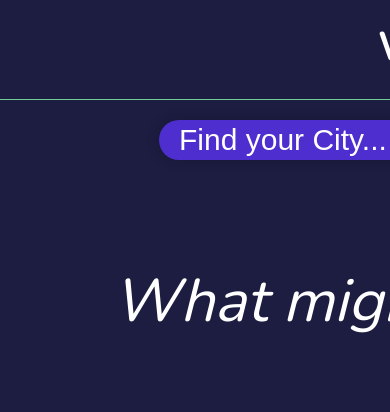
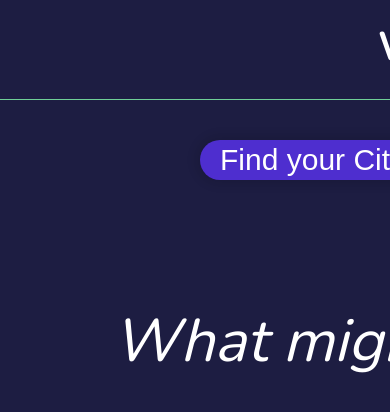
Before and after one commit to Omar-AT-Hashem/weatherly, a React (Create React App) app: page / in a window 390 px wide. Shown: the top 412 px of the page. Built offline with nearby package versions, Linux system fonts and the light colour scheme.

Commit message:
added media queries for responsive design

```diff
--- a/src/App.css
+++ b/src/App.css
@@ -3,6 +3,10 @@
     width: 1000px;
     margin: 20px auto;
     position: relative;
+    display: flex;
+    flex-direction: column;
+    align-items: center;
+    justify-content: center;
 }
 
 .display-cards-container{
@@ -10,4 +14,13 @@
     flex-wrap: wrap;
     flex-direction: column;
     align-items: center;
+    margin-top: 100px;
 }
+
+.waiting{
+    color: var(--text-color);
+    font-size: 60px;
+    margin-top: 100px;
+    font-style: italic;
+    text-align: center;
+}
--- a/src/App.js
+++ b/src/App.js
@@ -10,6 +10,7 @@ function App() {
   let [fiveDaysForecast, setFiveDaysForecast] = useState([]);
   let [apiLoad, setApiLoad] = useState(false);
   let [apiLoadDone, setApiLoadDone] = useState(false);
+  let [waiting, setWaiting] = useState(true);
 
   let days = [
     "Sunday",
@@ -45,6 +46,7 @@ function App() {
           console.log(data);
           setApiLoad(false);
           setApiLoadDone(true);
+          setWaiting(false);
         });
     } catch (err) {
       console.log(err);
@@ -131,8 +133,16 @@ function App() {
   return (
     <>
       <Header />
-      <SearchBar onCitySelect={handleCitySelect} />
-      <div className="display-cards-container">{displayCardsGenerator()}</div>
+      <div className="container">
+        <SearchBar onCitySelect={handleCitySelect} />
+        {waiting ? (
+          <div className="waiting">What might the weather be?</div>
+        ) : (
+          <div className="display-cards-container">
+            {displayCardsGenerator()}
+          </div>
+        )}
+      </div>
     </>
   );
 }
--- a/src/components/DisplayCard/DisplayCard.css
+++ b/src/components/DisplayCard/DisplayCard.css
@@ -70,3 +70,35 @@
 .temp{
     font-size: 60px;
 }
+
+@media only screen and (max-width: 415px) {
+    .display-card{
+        width: 414px;
+        height: 400px;
+        flex-direction: column;
+        justify-content: center;
+        align-items: center;
+
+    }
+
+    .icon-day-date-container{
+        display: flex;
+        flex-direction: column;
+        align-items: center;
+        justify-content: center;
+        padding: 20px;
+    }
+
+    .weather-icon {
+        width: 80px;
+        margin-top: 12px;
+        margin-right: 10px;
+    }
+
+    .info-container{
+        display: flex;
+        align-items: center;
+        justify-content: center;
+    }
+
+}
--- a/src/components/SearchBar/SearchBar.css
+++ b/src/components/SearchBar/SearchBar.css
@@ -73,9 +73,27 @@
     background-color: var(--misc-color);
 }
 
-.waiting{
-    color: var(--text-color);
-    font-size: 60px;
-    margin-top: 100px;
-    font-style: italic;
+@media only screen and (max-width: 415px) {
+    .search-container{
+        height: auto;
+        width: auto;
+        margin: 20px auto;
+        position: relative;
+        display: flex;
+        flex-direction: column;
+        align-items: center;
+        justify-content: center;
+    }
+    .search-bar {
+        width: 600px;
+        height: 40px;
+        border-radius: 20px;
+        font-size: 30px;
+        background-color: var(--secondary-color);
+        border: none;
+        outline: none;
+        padding: 20px;
+        color: var(--text-color);
+        box-shadow: 0 0 10px 5px rgba(0, 0, 0, 0.1);
+    }
 }
--- a/src/components/SearchBar/SearchBar.js
+++ b/src/components/SearchBar/SearchBar.js
@@ -6,7 +6,6 @@ import "./SearchBar.css";
 const SearchBar = ({ onCitySelect }) => {
   let [currentSearch, setCurrentSearch] = useState("");
   let [currentSearchResults, setCurrentSearchResult] = useState([]);
-  let [apiLoad, setApiLoad] = useState(false);
   let [apiLoadDone, setApiLoadDone] = useState(false);
 
   //search results markup + sends the city and country code of
@@ -54,7 +53,6 @@ const SearchBar = ({ onCitySelect }) => {
               )
             );
             setApiLoadDone(true);
-            setApiLoad(false);
           })
           .catch((err) => console.error(err));
       };
@@ -78,14 +76,11 @@ const SearchBar = ({ onCitySelect }) => {
         value={currentSearch}
         onChange={(e) => {
           setCurrentSearch(e.target.value);
-          setApiLoad(true);
           setApiLoadDone(false);
         }}
       />
-      {currentSearchResults && currentSearch && apiLoadDone ? (
+      {currentSearchResults && currentSearch && apiLoadDone && (
         <div className="search-results">{displayCurrentSearchResults()}</div>
-      ) : (
-        <div className="waiting">What might the weather be?</div>
       )}
     </div>
   );
```
